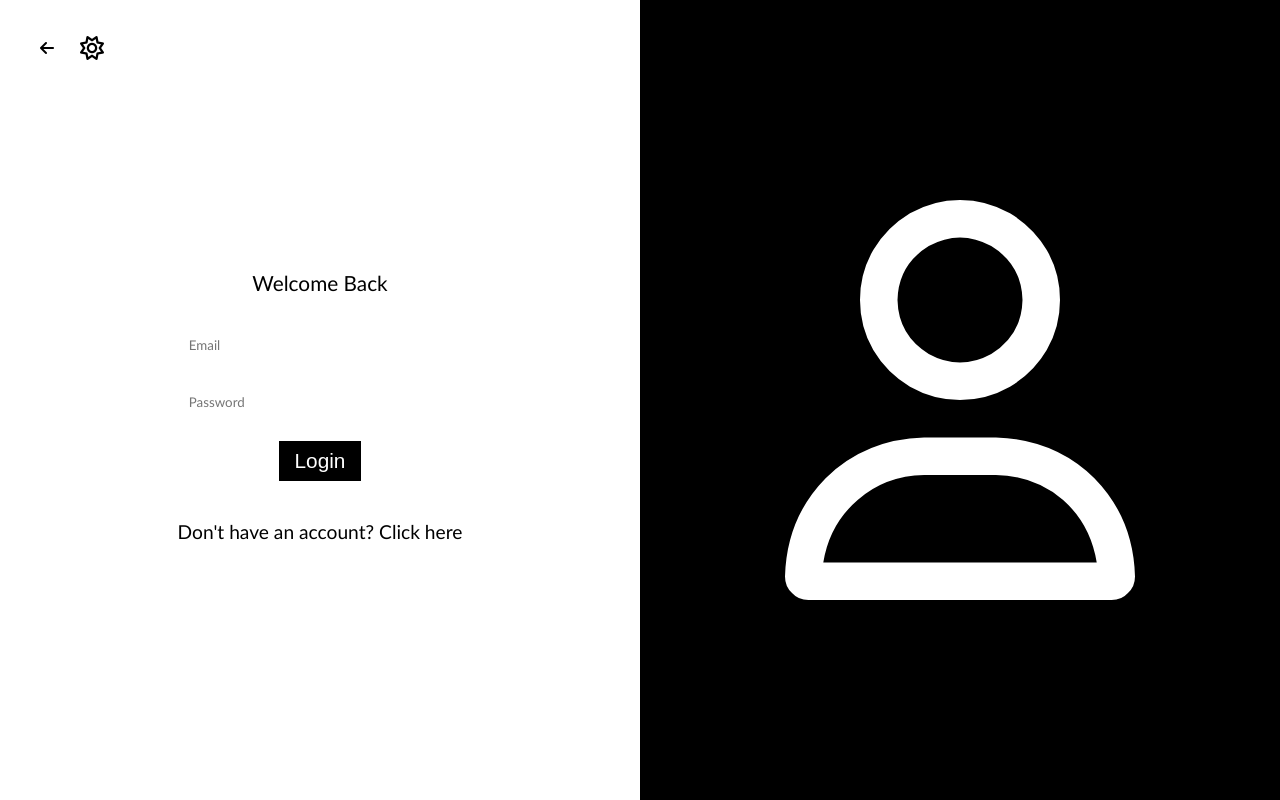
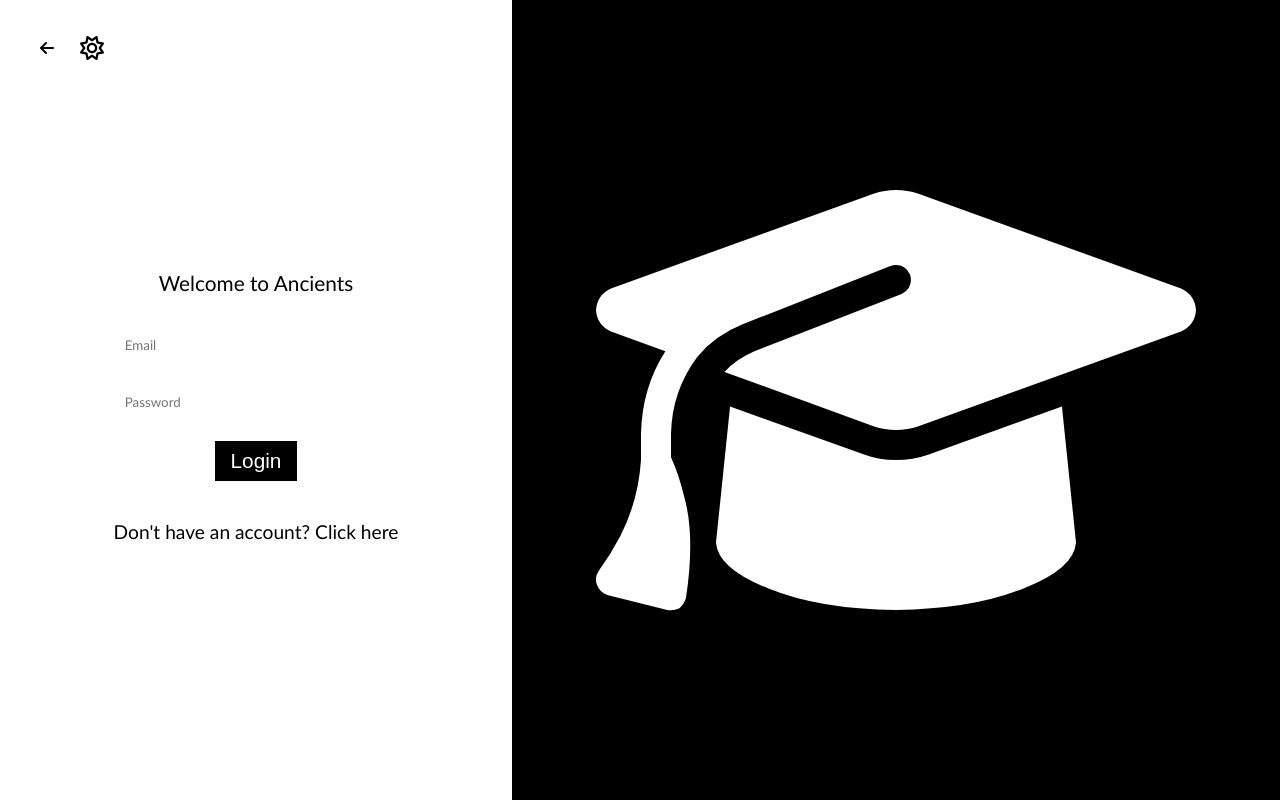
Before and after one commit to Arigbo/ancients, a website: page pages/verificationspages/signin.html in a window 1280 px wide. Drawn offline with nearby package versions, Linux system fonts and the light colour scheme.

Commit message:
update on login

```diff
--- a/pages/verificationspages/signin.html
+++ b/pages/verificationspages/signin.html
@@ -4,7 +4,7 @@
 <head>
     <meta charset="UTF-8">
     <meta name="viewport" content="width=device-width, initial-scale=1.0">
-    <title>Sign In Back</title>
+    <title>Sign In</title>
     <link class="url_logo" rel="icon" type="image/x-icon"
         href="/styles/fontawesome-free-6.4.2-web/svgs/regular/sun.svg" />
     <link rel="stylesheet" href="/styles/custom.css">
@@ -14,56 +14,17 @@
 
 <body>
     <div class="ancients">
-        <!-- <nav class="ancients_nav">
-
-            <div class="ancients_nav_left">
-                <i class="fas fa-sun"></i>
-                <div class="ancients_nav_left_middle-controller">
-                    <i class="fas fa-bars"></i>
-                    <i class="fas fa-x fa-nav-x"></i>
-                </div>
-
-            </div>
-            <div class="ancients_nav_middle">
-                <ul>
-                    <a href="/index.html" class="home">
-                        <li>Home</li>
-                    </a>
-                    <a href="/pages/techcourses/index.html" class="tech">
-                        <li>TechCourses</li>
-                    </a>
-                    <a href="/pages/contact.html" class="contact">
-                        <li>Contact Us</li>
-                    </a>
-                    <a href="/pages/about.html" class="about">
-                        <li>About Us</li>
-                    </a>
-                </ul>
-            </div>
-
-            <div class="ancients_nav_last">
-                <ul>
-                    <a href="/pages/verificationspages/signup.html" class="signup">
-                        <li>SignUp</li>
-                    </a>
-                    <a href="/pages/verificationspages/signin.html" class="signin">
-                        <li>SignIn</li>
-                    </a>
-                </ul>
-            </div>
-        </nav> -->
         <div class="ancients_signin">
-
             <div class="ancients_signin_inner">
                 <div class="ancients_signin_inner_left" data-aos="fade-right">
                     <div class="ancients_signin_inner_left_inner_hb">
-                        <a href="/index.html"> <i class="fas fa-arrow-left home"></i></a>    <i class="far fa-sun"></i>
+                        <a href="/index.html"> <i class="fas fa-arrow-left home"></i></a> <i class="far fa-sun"></i>
                     </div>
                     <div class="ancients_signin_inner_left_inner">
                         <div class="ancients_signin_inner_left_inner_form">
 
                             <div class="ancients_signin_inner_left_inner_form_inner">
-                                <h3>Welcome Back</h3>
+                                <h3>Welcome to Ancients</h3>
                                 <form action="" method="get">
                                     <input type="email" name="email" id="email" placeholder="Email" required>
                                     <br>
@@ -83,75 +44,11 @@
                     </div>
                 </div>
                 <div class="ancients_signin_inner_right" data-aos="fade-left">
-                    <i class="far fa-user">
-
-                    </i>
+                    <i class="fas fa-graduation-cap" data-aos="fade-left"></i>
+                    <!-- <i class="fas fa-school" data-aos="fade-right"></i> -->
                 </div>
             </div>
         </div>
-        <!-- <div class="ancients_signin_inner">
-            <h3>Login</h3>
-            <form class="ancients_signin_inner_inner" action="" method="get">
-                <input type="email" name="email" id="email" placeholder="Email" required>
-                <br>
-                <br>
-                <input type="password" name="password" id="password" placeholder="Password" required>
-                <br>
-                <br>
-                <button type="submit" class="btnpage">Login</button>
-                <br>
-                <br>
-            </form>
-            <p>Don't have an account? <a href="http://" target="_blank" rel="noopener noreferrer">Click here</a></p>
-        </div> -->
-        <!-- <footer class="ancients_footer">
-            <div class="ancients_footer_left">
-                <div class="ancients_footer_left_first">
-                    <div class="ancients_footer_left_first_logo">
-                        <i class="fas fa-sun"></i>
-                        <h1>Ancients</h1>
-                    </div>
-                    <p>
-                        Lorem ipsum dolor sit amet, consectetur adipiscing elit. Dolor, ultrices aliquam, quis nunc
-                        erat. Amet nullam
-                        elementum eget nec.
-                    </p>
-                </div>
-                <div class="ancients_footer_left_last"> <a class="btn" href="/pages/about.html">About Ancients</a></div>
-            </div>
-            <div class="ancients_footer_middle">
-                <div class="ancients_footer_middle_first">
-                    <ul>
-                        <a href="/index.html" class="home">
-                            <li>Home</li>
-                        </a>
-                        <a href="/pages/techcourses/index.html" class="tech">
-                            <li>TechCourses</li>
-                        </a>
-                        <a href="/pages/contact.html" class="contact">
-                            <li>Contact Us</li>
-                        </a>
-                        <a href="/pages/about.html" class="about">
-                            <li>About Us</li>
-                        </a>
-                    </ul>
-                </div>
-
-                <div class="ancients_footer_middle_last">
-                    <ul>
-                        <a href="/pages/verificationspages/signup.html" class="signup">
-                            <li>SignUp</li>
-                        </a>
-                        <a href="/pages/verificationspages/signin.html" class="signin">
-                            <li>SignIn</li>
-                        </a>
-                    </ul>
-                </div>
-            </div>
-            <div class="ancients_footer_right">
-                <a class="btn" href="/pages/contact.html">Still Have a Question? </a>
-            </div>
-        </footer> -->
     </div>
 </body>
 
@@ -178,7 +75,7 @@
     })
 </script>
 <script>
-        document.querySelector(".home").addEventListener("click", () => {
+    document.querySelector(".home").addEventListener("click", () => {
         localStorage.setItem("page", "home")
     })
 </script>
--- a/styles/signin.scss
+++ b/styles/signin.scss
@@ -101,7 +101,7 @@
 
             &_inner {
                 display: grid;
-                grid-template-columns: 1.5fr 1.5fr;
+                grid-template-columns: 1fr 1.5fr;
 
                 &_left {
                     height: 90vh;
@@ -171,7 +171,7 @@
                     justify-content: center;
 
                     i {
-                        font-size: 25rem;
+                        font-size: 30rem;
                     }
                 }
             }
```
Also changed, not shown: styles/signin.css, 1 other file.
